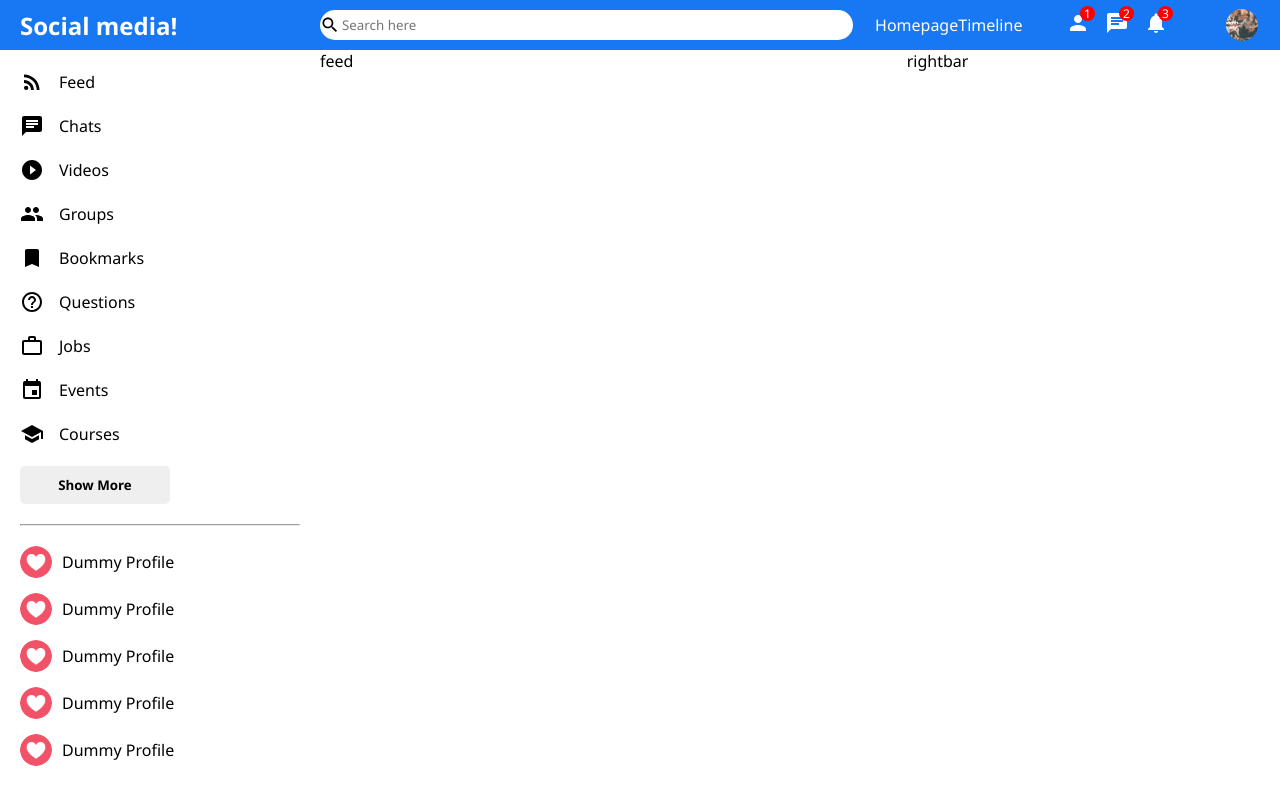
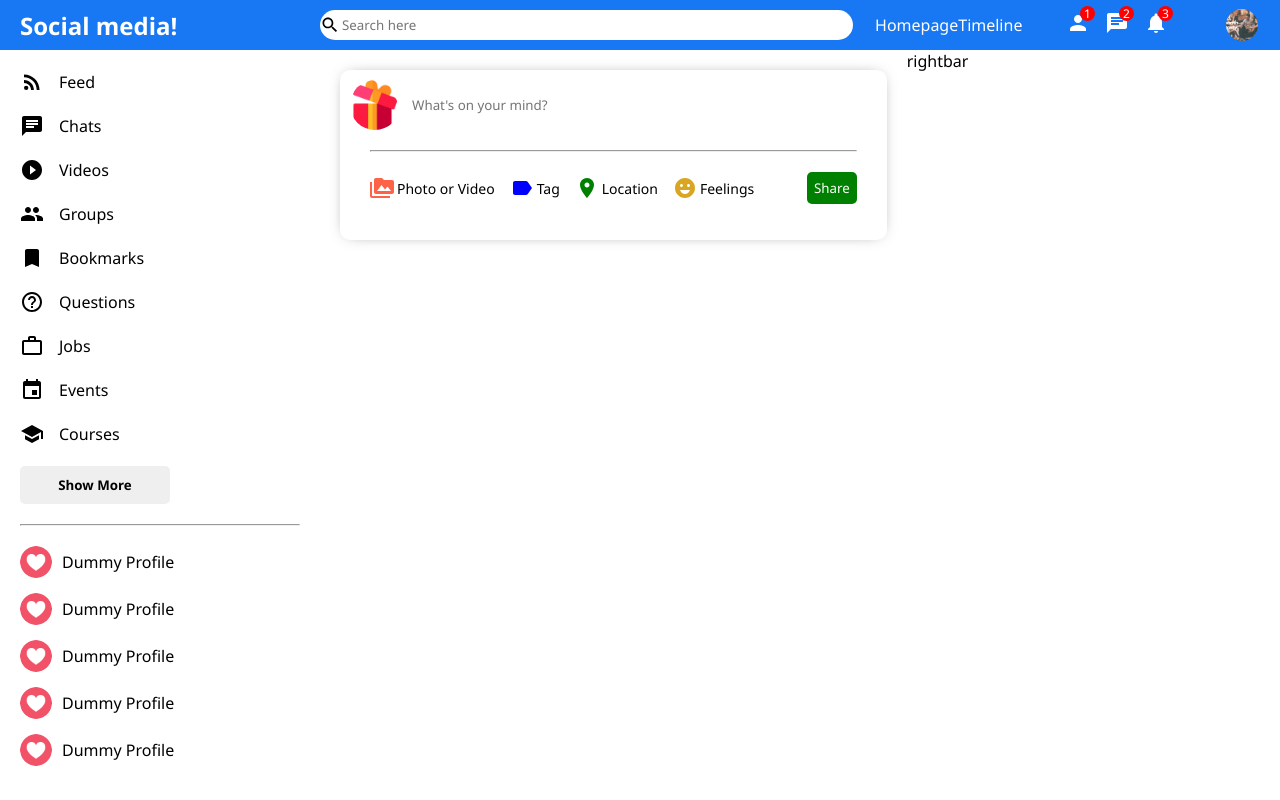
Before and after one commit to radbahi/SocialMediaApp, a React (Create React App) app in the folder client/: page / in a window 1280 px wide. Built offline with nearby package versions, Linux system fonts and the light colour scheme.

Commit message:
share component lookin good

```diff
--- a/client/src/components/feed/Feed.jsx
+++ b/client/src/components/feed/Feed.jsx
@@ -1,5 +1,12 @@
 import "./feed.css";
+import Share from "../share/Share";
 
 export default function Feed() {
-  return <div className="feed">feed</div>;
+  return (
+    <div className="feed">
+      <div className="feedWrapper">
+        <Share />
+      </div>
+    </div>
+  );
 }
--- a/client/src/components/feed/feed.css
+++ b/client/src/components/feed/feed.css
@@ -1,3 +1,7 @@
 .feed {
   flex: 5.5;
 }
+
+.feedWrapper {
+  padding: 20px;
+}
--- /dev/null
+++ b/client/src/components/share/Share.jsx
@@ -0,0 +1,41 @@
+import { PermMedia, Label, Room, EmojiEmotions } from "@material-ui/icons";
+import "./share.css";
+
+export default function Share() {
+  return (
+    <div className="share">
+      <div className="shareWrapper">
+        <div className="shareTop">
+          <img
+            className="shareProfileImg"
+            src="/assets/gift.png"
+            alt="Profile Pic"
+          />
+          <input placeholder="What's on your mind?" className="shareInput" />
+        </div>
+        <hr className="shareHr" />
+        <div className="shareBottom">
+          <div className="shareOptions">
+            <div className="shareOption">
+              <PermMedia htmlColor="tomato" className="shareIcon" />
+              <span className="shareOptionText">Photo or Video</span>
+            </div>
+            <div className="shareOption">
+              <Label htmlColor="blue" className="shareIcon" />
+              <span className="shareOptionText">Tag</span>
+            </div>
+            <div className="shareOption">
+              <Room htmlColor="green" className="shareIcon" />
+              <span className="shareOptionText">Location</span>
+            </div>
+            <div className="shareOption">
+              <EmojiEmotions htmlColor="goldenrod" className="shareIcon" />
+              <span className="shareOptionText">Feelings</span>
+            </div>
+          </div>
+          <button className="shareButton">Share</button>
+        </div>
+      </div>
+    </div>
+  );
+}
--- /dev/null
+++ b/client/src/components/share/share.css
@@ -0,0 +1,76 @@
+.share {
+  width: 100%;
+  height: 170px;
+  border-radius: 10px;
+  -webkit-box-shadow: 0px 0px 16px -8px rgba(0, 0, 0, 0.68);
+  box-shadow: 0px 0px 16px -8px rgba(0, 0, 0, 0.68);
+}
+
+.shareWrapper {
+  padding: 10px;
+}
+
+.shareTop {
+  display: flex;
+  align-items: center;
+}
+
+.shareProfileImg {
+  width: 50px;
+  height: 50px;
+  border-radius: 50%;
+  object-fit: cover;
+  margin-right: 10px;
+}
+
+.shareInput {
+  border: none;
+  width: 80%;
+}
+
+.shareInput:focus {
+  outline: none;
+}
+
+.shareHr {
+  margin: 20px;
+}
+
+.shareBottom {
+  display: flex;
+  align-items: center;
+  justify-content: space-between;
+}
+
+.shareOptions {
+  display: flex;
+  margin-left: 20px;
+}
+
+.shareOption {
+  display: flex;
+  align-items: center;
+  margin-right: 15px;
+  cursor: pointer;
+}
+
+.shareIcon {
+  font-size: 18px;
+  margin-right: 3px;
+}
+
+.shareOptionText {
+  font-size: 14px;
+  font-weight: 500;
+}
+
+.shareButton {
+  border: none;
+  padding: 7px;
+  border-radius: 5px;
+  font-weight: 500;
+  margin-right: 20px;
+  cursor: pointer;
+  background-color: green;
+  color: white;
+}
```
